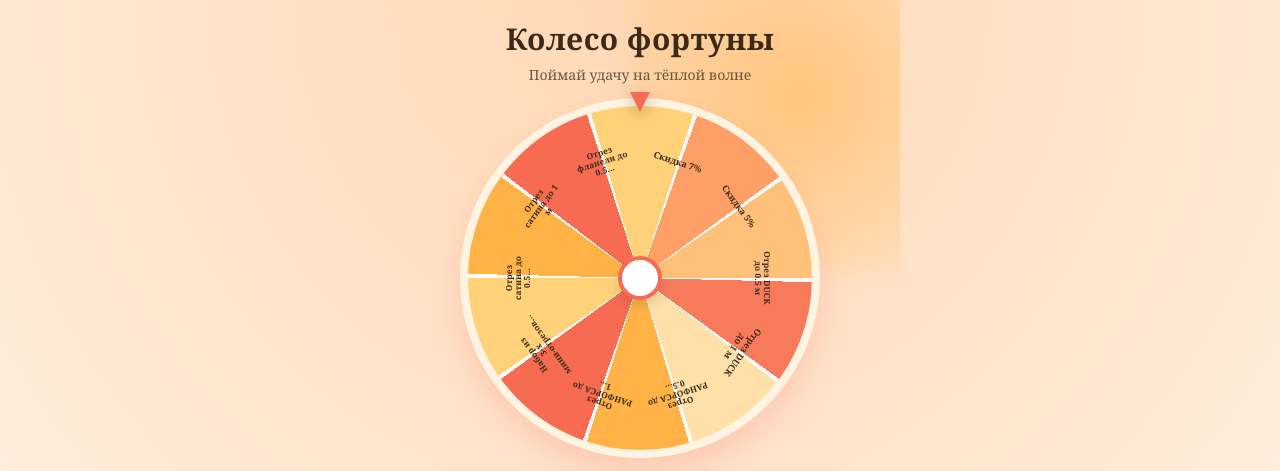
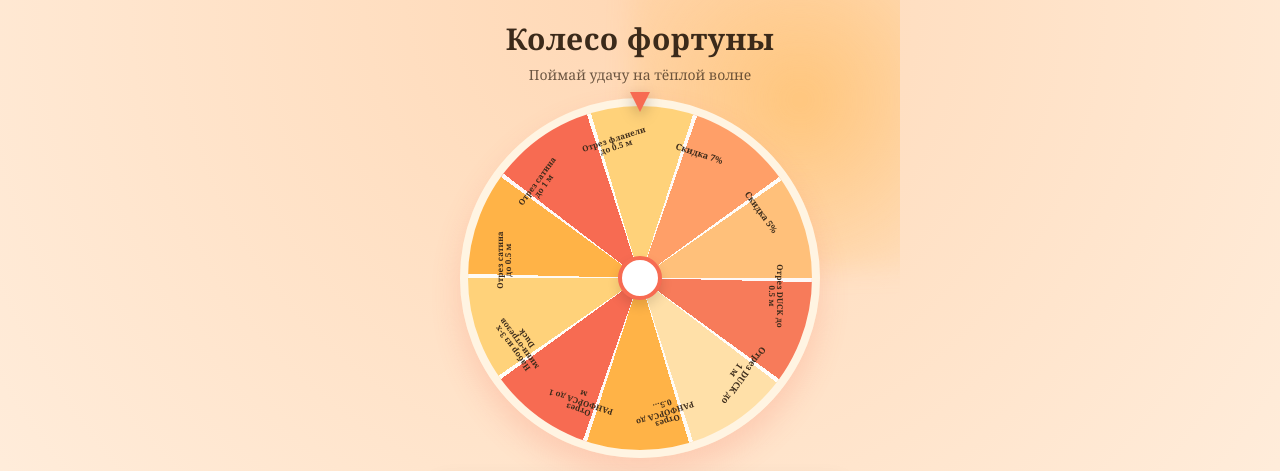
Before and after one commit to Debade41/tgappFC, a React (Vite) app in the folder miniapp/web/: page / in a window 1280 px wide. Shown: the top 471 px of the page. Built offline with nearby package versions, Linux system fonts and the light colour scheme; no server answers.

Commit message:
adjust wheel label positioning

```diff
--- a/miniapp/web/src/App.jsx
+++ b/miniapp/web/src/App.jsx
@@ -213,8 +213,8 @@ export default function App() {
             const segmentAngle = 360 / prizes.length;
             const angle = (index + 0.5) * segmentAngle - 90;
 
-            const radius = prizes.length >= 10 ? 122 : 135;
-            const lines = wrapLabel(label, prizes.length >= 10 ? 11 : 14, 3);
+            const radius = prizes.length >= 10 ? 136 : 144;
+            const lines = wrapLabel(label, prizes.length >= 10 ? 13 : 14, 3);
             const isLong = lines.length >= 3 || label.length > 18;
 
             return (
@@ -227,6 +227,7 @@ export default function App() {
                     translate(${radius}px)
                     rotate(90deg)
                     translate(-50%, -50%)
+                    translate(18px, 0)
                   `,
                 }}
               >
--- a/miniapp/web/src/styles.css
+++ b/miniapp/web/src/styles.css
@@ -135,16 +135,16 @@ body {
   left: 50%;
   transform-origin: 0 0;
 
-  width: 96px;
+  width: 104px;
   text-align: center;
   display: flex;
   flex-direction: column;
   align-items: center;
   justify-content: center;
 
-  font-size: 9px;
+  font-size: 8.8px;
   font-weight: 700;
-  line-height: 1.08;
+  line-height: 1.04;
 
   white-space: normal;
   word-break: break-word;
@@ -152,7 +152,7 @@ body {
 }
 
 .wheel-label.long {
-  font-size: 8.3px;
+  font-size: 8px;
   letter-spacing: 0.12px;
 }
 
```
